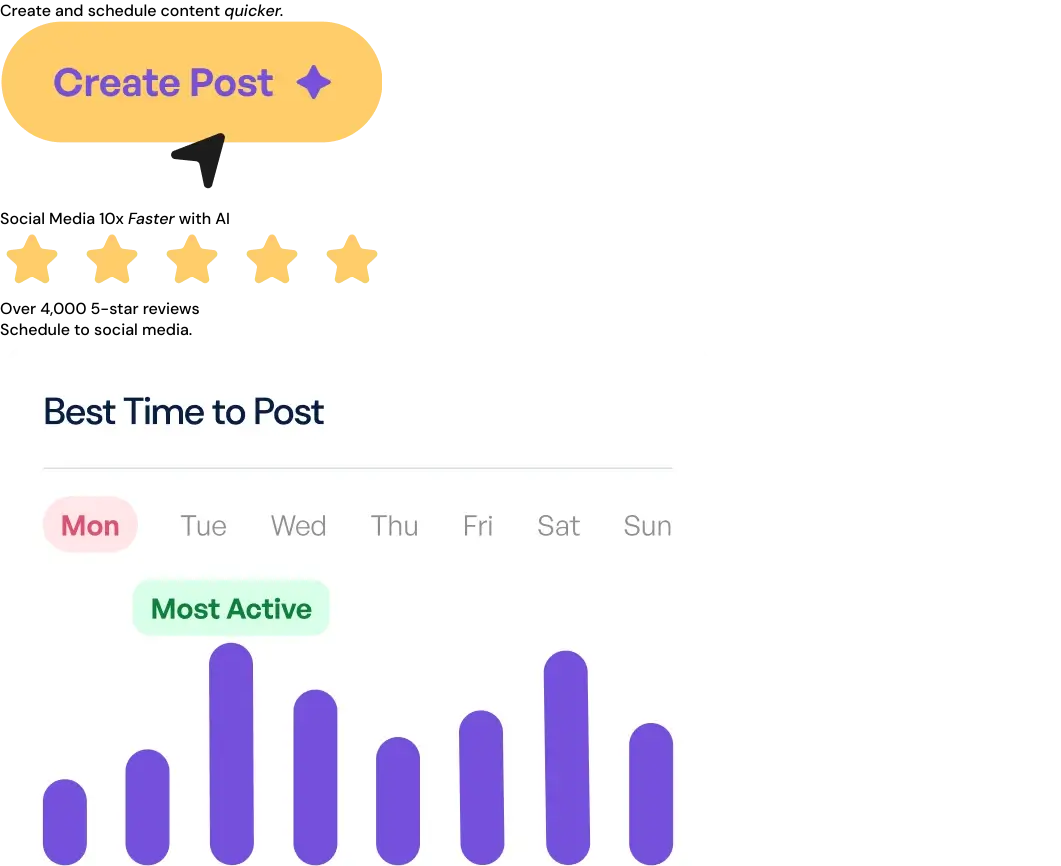
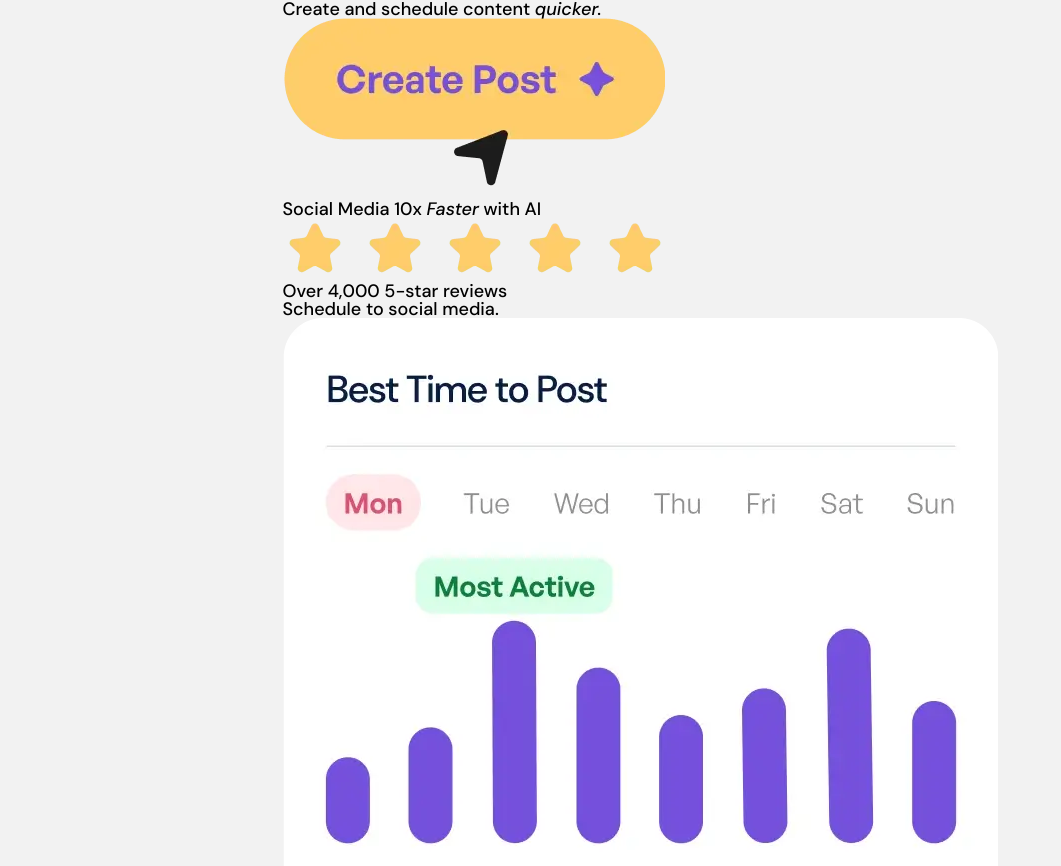
Before and after one commit to brandonariaz98/Bento-challenge, a plain HTML site: page index.html in a window 1280 px wide. Shown: the top 866 px of the page, without its empty margins (0-1061 px from the left). Drawn offline with Linux system fonts and the light colour scheme.

Commit message:
GRID CSS

```diff
--- a/assets/css/index.css
+++ b/assets/css/index.css
@@ -17,10 +17,21 @@
   margin: 0;
 }
 
+img {
+  max-width: 100%;
+  display: block;
+}
+
 html {
   scroll-behavior: smooth;
 }
 
 body {
+  background-color: #f2f2f2;
+  min-height: 100vh;
   font-family: "DM Sans", sans-serif;
+  font-size: 18px;
+  line-height: 1;
+  display: grid;
+  place-content: center;
 }
```
